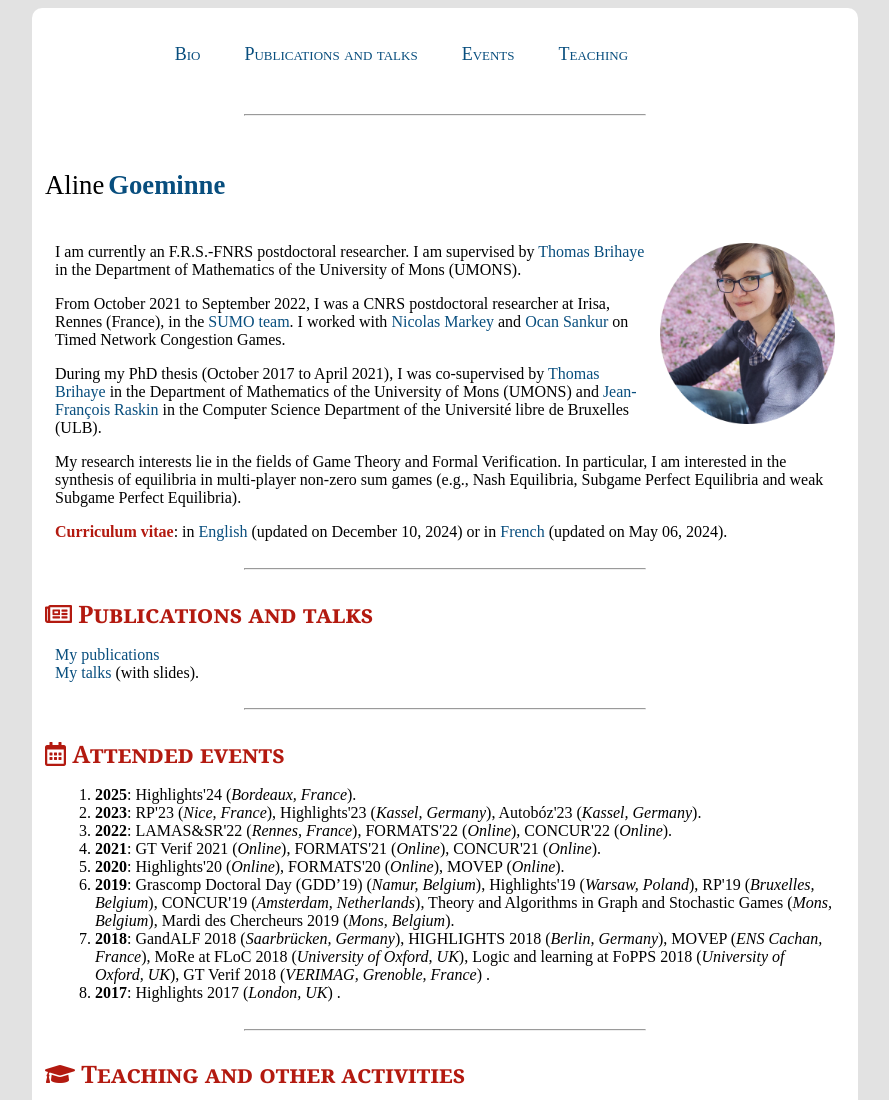
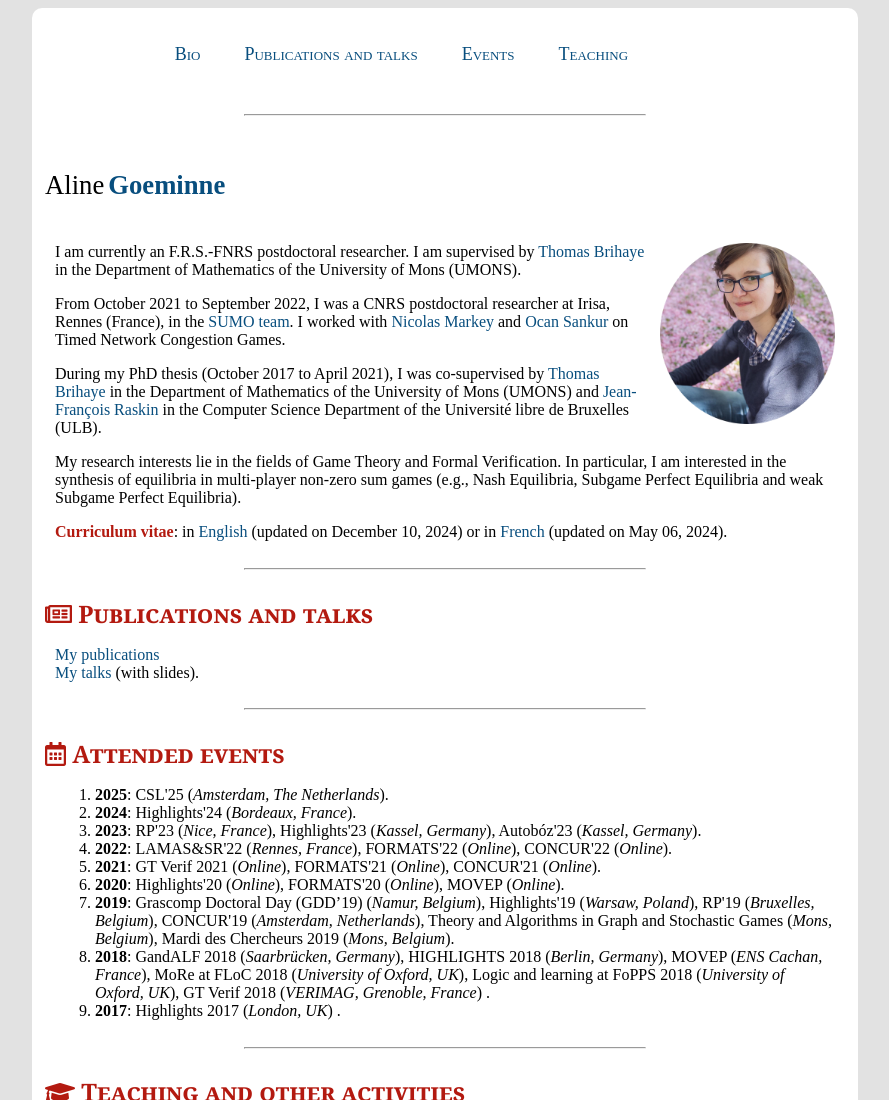
Before and after one commit to AlineGoeminne/AlineGoeminne.github.io, a plain HTML site: page index.html in a window 1280 px wide. Shown: the top 1100 px of the page, without its empty margins (195-1084 px from the left). Drawn offline with Linux system fonts and the light colour scheme.

Commit message:
Update index.html

```diff
--- a/index.html
+++ b/index.html
@@ -96,6 +96,10 @@
                     <ul  style="list-style-type:bullet">
 			    <li>
 				 <b>2025</b>:
+				 CSL'25 (<i>Amsterdam, The Netherlands</i>).
+			 </li>
+			    <li>
+				 <b>2024</b>:
 				 Highlights'24 (<i>Bordeaux, France</i>).
 			 </li>
 			 <li>
```
